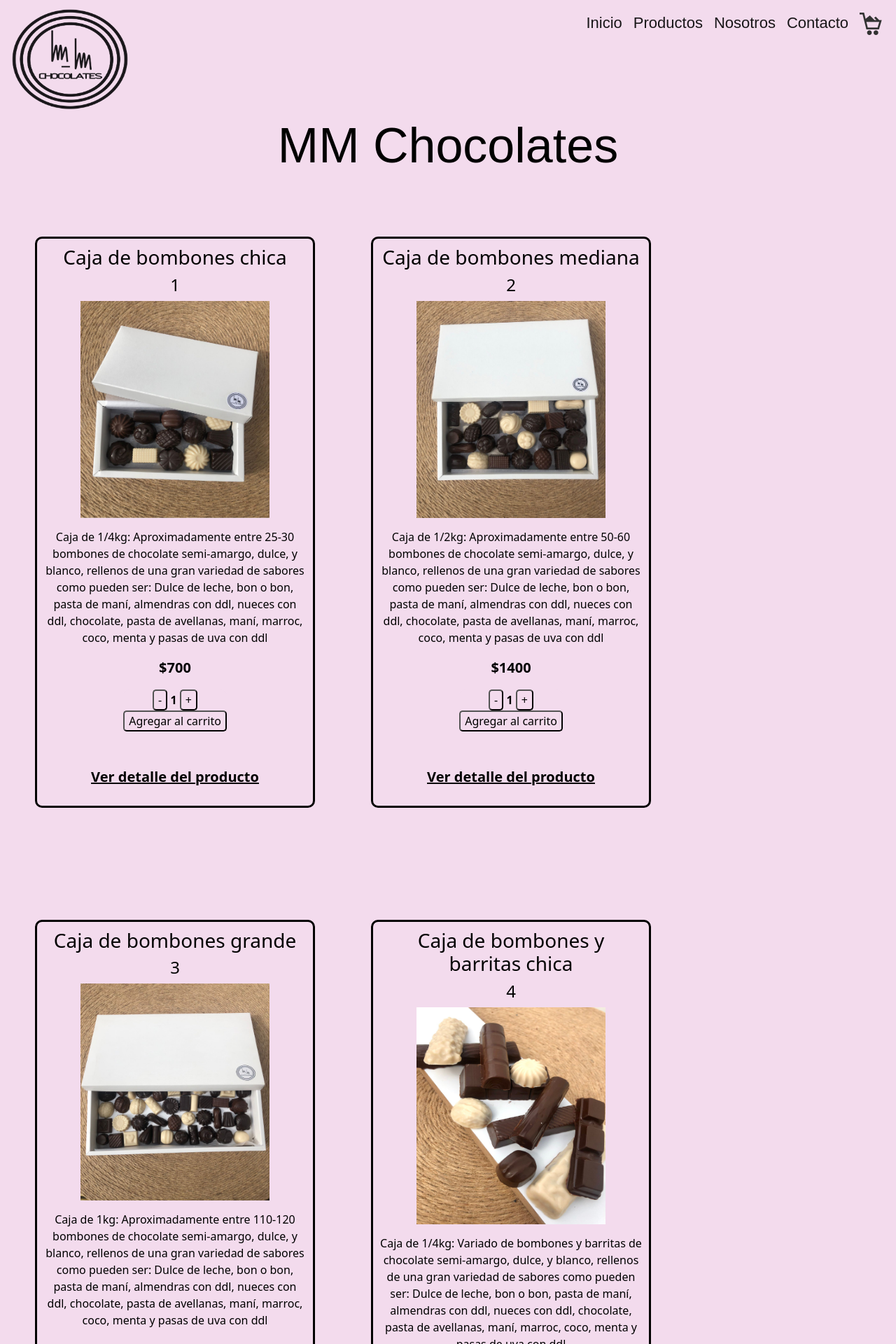
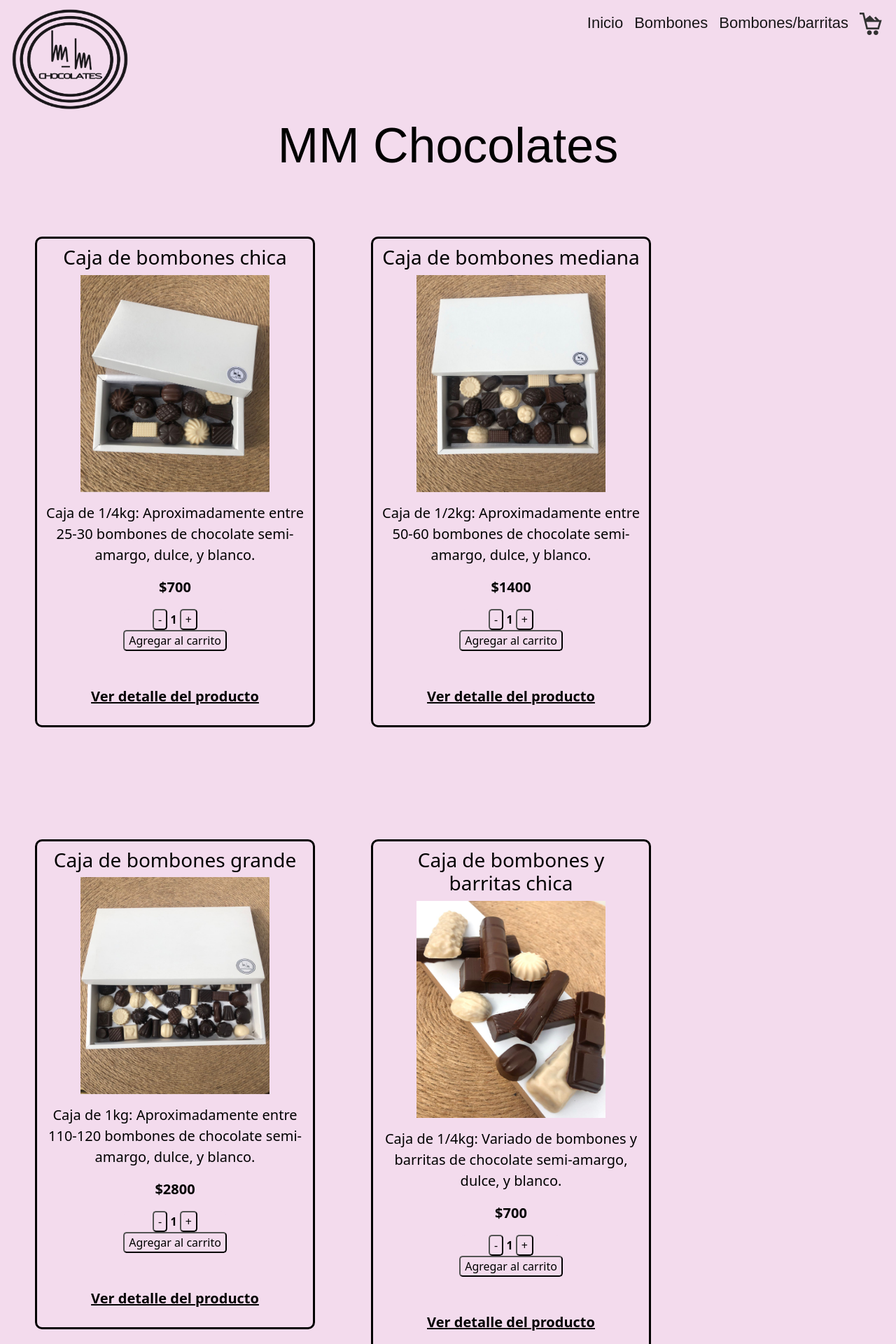
Before and after one commit to Jcruzcorti/Mmchoco, a React (Create React App) app: page / in a window 1280 px wide. Shown: the top 1920 px of the page at 70% size. Built offline with nearby package versions, Linux system fonts and the light colour scheme.

Commit message:
Agregamos rutas en las categorías de los productos

```diff
--- a/src/App.jsx
+++ b/src/App.jsx
@@ -25,8 +25,8 @@
                   <div> */}
 
                     <Route  path='/' element={<ItemListContainer  greeting="MM Chocolates" fontFamily="sans-serif" fontSize="70px" color="#000000"  />}/>
-
-                    <Route path='/Producto/:itemId' element={<ItemDetailContainer greeting="Detalle del Producto"/>}/>
+                    <Route  path='/category/:categoryId' element={<ItemListContainer  greeting="Categorías del Producto" fontFamily="sans-serif" fontSize="70px" color="#000000"  />}/>
+                    <Route  path='/Producto/:itemId' element={<ItemDetailContainer greeting="Detalle del Producto"/>}/>
 
                     {/* <ItemCount stock={5} initial={1}/> */}
                   {/* </div>
--- a/src/components/Item/Item.jsx
+++ b/src/components/Item/Item.jsx
@@ -13,7 +13,6 @@
 
         <div className='divItem'>
             <h3>{item.name}</h3>
-            <h4 >{item.id}</h4>
             <img className='imgitem' src={item.img} alt="imagen" />
             <p className='pitem1'>{item.description}</p>
             <p className='pitem2'>${item.price}</p>
--- a/src/components/Item/item.css
+++ b/src/components/Item/item.css
@@ -35,6 +35,7 @@
 
 .pitem1{
     padding-top: 15px;
+    font-size: 20px;
 }
 
 .pitem2{
--- a/src/components/ItemDetail/ItemDetail.jsx
+++ b/src/components/ItemDetail/ItemDetail.jsx
@@ -14,7 +14,7 @@
 
 
         <div className='divInfo'>
-            <p className='pItemDescripcion'>{item.description}</p>
+            <p className='pItemDescripcion'>{item.description2}</p>
             <p className='pItemPrecio'>${item.price}</p>
 
         </div>
--- a/src/components/ItemDetail/Itemdetail.css
+++ b/src/components/ItemDetail/Itemdetail.css
@@ -30,9 +30,9 @@
     margin-bottom: 50px;
 }
 
-/* .pItemDescripcion{
-
-} */
+.pItemDescripcion{
+    font-size: 18px;
+}
 
 .pItemPrecio{
     font-weight: bolder;
--- a/src/components/ItemListContainer/ItemListContainer.jsx
+++ b/src/components/ItemListContainer/ItemListContainer.jsx
@@ -3,19 +3,30 @@
 // import ItemCount from '../ItemCount/ItemCount'
 import { productos } from '../../mock/products'
 import ItemList from '../ItemList/ItemList'
+import { useParams } from 'react-router-dom'
 
 
 function ItemListContainer(props) {
 
   const [products, setProducts] = useState([])
 
-
+  const {categoryId} = useParams();
+  console.log(categoryId);
 
   useEffect( ()=> {
 
     const traerProductos =  new Promise((resolve, reject) => {
         setTimeout(() => {
-          resolve(productos)
+
+          if (categoryId === undefined)
+            resolve(productos)
+
+            else{
+              const categoryFound = productos.filter(producto =>{
+                return producto.category == categoryId;
+              })
+              resolve(categoryFound)
+            }
         }, 2000);
     });
 
@@ -27,7 +38,7 @@
         .catch((error) => {
           console.log(error);
         });
-  }, []);
+  }, [categoryId]);
 
 
     const Saludo ={
--- a/src/components/NavBar/NavBar.jsx
+++ b/src/components/NavBar/NavBar.jsx
@@ -19,10 +19,10 @@
                 </button>
                 <div className="collapse navbar-collapse" id="navbarNav">
                 <ul className="navbar-nav">
-                    <li className="nav-item"><NavLink to="/Inicio" className="nav-link active" aria-current="page" href="#">Inicio</NavLink> </li>
-                    <li className="nav-item"><NavLink to="/Productos" className="nav-link active" href="#">Productos</NavLink></li>
-                    <li className="nav-item"><NavLink to="/Nosotros" className="nav-link active" href="#">Nosotros</NavLink></li>
-                    <li className="nav-item"><NavLink to="/Contacto" className="nav-link active" href="#">Contacto</NavLink></li>
+                    <li className="nav-item"><NavLink to="/" className="nav-link active" aria-current="page" href="#">Inicio</NavLink> </li>
+                    {/* <li className="nav-item"><NavLink to="/Productos" className="nav-link active" href="#">Productos</NavLink></li> */}
+                    <li className="nav-item"><NavLink to="/category/Bombones" className="nav-link active" href="#">Bombones</NavLink></li>
+                    <li className="nav-item"><NavLink to="/category/Bombonesybarritas" className="nav-link active" href="#">Bombones/barritas</NavLink></li>
                     <CartWidget/>
                 </ul>
                 </div>
--- a/src/mock/products.jsx
+++ b/src/mock/products.jsx
@@ -6,9 +6,9 @@
         price: 700,
         stock: 5,
         img:'../img/chica1.jpg',
-        category: 'bombones',
-        description: 'Caja de 1/4kg: Aproximadamente entre 25-30 bombones de chocolate semi-amargo, dulce, y blanco, rellenos de una gran variedad de sabores como pueden ser: Dulce de leche, bon o bon, pasta de maní, almendras con ddl, nueces con ddl, chocolate, pasta de avellanas, maní, marroc, coco, menta y pasas de uva con ddl',
-
+        category: 'Bombones',
+        description: 'Caja de 1/4kg: Aproximadamente entre 25-30 bombones de chocolate semi-amargo, dulce, y blanco.',
+        description2: 'Caja de 1/4kg: Variado de bombones de chocolate semi-amargo, dulce, y blanco rellenos de una gran variedad de sabores como pueden ser: Dulce de leche, bon o bon, pasta de maní, almendras con ddl, nueces con ddl, chocolate, pasta de avellanas, maní, marroc, coco, menta y pasas de uva con ddl'
     },
 
     {
@@ -17,9 +17,9 @@
         price: 1400,
         stock: 5,
         img: '../img/mediana.jpg',
-        category: 'bombones',
-        description: 'Caja de 1/2kg: Aproximadamente entre 50-60 bombones de chocolate semi-amargo, dulce, y blanco, rellenos de una gran variedad de sabores como pueden ser: Dulce de leche, bon o bon, pasta de maní, almendras con ddl, nueces con ddl, chocolate, pasta de avellanas, maní, marroc, coco, menta y pasas de uva con ddl',
-
+        category: 'Bombones',
+        description: 'Caja de 1/2kg: Aproximadamente entre 50-60 bombones de chocolate semi-amargo, dulce, y blanco.',
+        description2: 'Caja de 1/2kg: Variado de bombones de chocolate semi-amargo, dulce, y blanco rellenos de una gran variedad de sabores como pueden ser: Dulce de leche, bon o bon, pasta de maní, almendras con ddl, nueces con ddl, chocolate, pasta de avellanas, maní, marroc, coco, menta y pasas de uva con ddl'
     },
 
     {
@@ -28,9 +28,9 @@
         price: 2800,
         stock: 5,
         img: '../img/grandee.jpg',
-        category: 'bombones',
-        description: 'Caja de 1kg: Aproximadamente entre 110-120 bombones de chocolate semi-amargo, dulce, y blanco, rellenos de una gran variedad de sabores como pueden ser: Dulce de leche, bon o bon, pasta de maní, almendras con ddl, nueces con ddl, chocolate, pasta de avellanas, maní, marroc, coco, menta y pasas de uva con ddl',
-
+        category: 'Bombones',
+        description: 'Caja de 1kg: Aproximadamente entre 110-120 bombones de chocolate semi-amargo, dulce, y blanco.',
+        description2: 'Caja de 1kg: Variado de bombones de chocolate semi-amargo, dulce, y blanco rellenos de una gran variedad de sabores como pueden ser: Dulce de leche, bon o bon, pasta de maní, almendras con ddl, nueces con ddl, chocolate, pasta de avellanas, maní, marroc, coco, menta y pasas de uva con ddl'
     },
 
     {
@@ -39,9 +39,9 @@
         price: 700,
         stock: 5,
         img: '../img/ambas.jpg',
-        category: 'bombones y barritas',
-        description: 'Caja de 1/4kg: Variado de bombones y barritas de chocolate semi-amargo, dulce, y blanco, rellenos de una gran variedad de sabores como pueden ser: Dulce de leche, bon o bon, pasta de maní, almendras con ddl, nueces con ddl, chocolate, pasta de avellanas, maní, marroc, coco, menta y pasas de uva con ddl',
-
+        category: 'Bombonesybarritas',
+        description: 'Caja de 1/4kg: Variado de bombones y barritas de chocolate semi-amargo, dulce, y blanco.',
+        description2: 'Caja de 1/4kg: Variado de bombones y barritas de chocolate semi-amargo, dulce, y blanco rellenos de una gran variedad de sabores como pueden ser: Dulce de leche, bon o bon, pasta de maní, almendras con ddl, nueces con ddl, chocolate, pasta de avellanas, maní, marroc, coco, menta y pasas de uva con ddl'
     },
 
 
@@ -51,9 +51,9 @@
         price: 1400,
         stock: 5,
         img: '../img/ambas.jpg',
-        category: 'bombones y barritas',
-        description: 'Caja de 1/2kg: Variado de bombones y barritas de chocolate semi-amargo, dulce, y blanco, rellenos de una gran variedad de sabores como pueden ser: Dulce de leche, bon o bon, pasta de maní, almendras con ddl, nueces con ddl, chocolate, pasta de avellanas, maní, marroc, coco, menta y pasas de uva con ddl',
-
+        category: 'Bombonesybarritas',
+        description: 'Caja de 1/2kg: Variado de bombones y barritas de chocolate semi-amargo, dulce, y blanco.',
+        description2: 'Caja de 1/2kg: Variado de bombones y barritas de chocolate semi-amargo, dulce, y blanco rellenos de una gran variedad de sabores como pueden ser: Dulce de leche, bon o bon, pasta de maní, almendras con ddl, nueces con ddl, chocolate, pasta de avellanas, maní, marroc, coco, menta y pasas de uva con ddl'
     },
 
 
@@ -63,9 +63,9 @@
         price: 2800,
         stock: 5,
         img: '../img/ambas.jpg',
-        category: 'bombones y barritas',
-        description: 'Caja de 1kg: Variado de bombones y barritas de chocolate semi-amargo, dulce, y blanco, rellenos de una gran variedad de sabores como pueden ser: Dulce de leche, bon o bon, pasta de maní, almendras con ddl, nueces con ddl, chocolate, pasta de avellanas, maní, marroc, coco, menta y pasas de uva con ddl',
-
+        category: 'Bombonesybarritas',
+        description: 'Caja de 1kg: Variado de bombones y barritas de chocolate semi-amargo, dulce, y blanco.',
+        description2: 'Caja de 1kg: Variado de bombones y barritas de chocolate semi-amargo, dulce, y blanco rellenos de una gran variedad de sabores como pueden ser: Dulce de leche, bon o bon, pasta de maní, almendras con ddl, nueces con ddl, chocolate, pasta de avellanas, maní, marroc, coco, menta y pasas de uva con ddl'
     }
 
 
```
